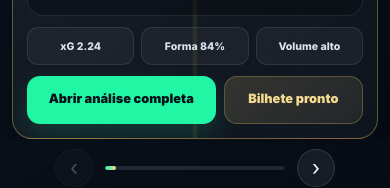
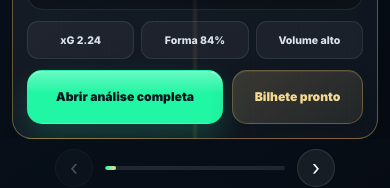
Before and after one commit to duqueroleta/DuqueSports-Codex, a React (Vite) app: page / in a window 390 px wide. Shown: the part 935-1123 px from the top of the page. Built offline with nearby package versions, Linux system fonts and the light colour scheme; no server answers.

Commit message:
style(mobile): refine match card action buttons

```diff
--- a/src/styles/mobile-match-slide.css
+++ b/src/styles/mobile-match-slide.css
@@ -302,36 +302,74 @@
 
   .mobile-match-actions-v2 {
     display: grid;
-    grid-template-columns: 1.15fr 0.85fr;
-    gap: 8px;
+    grid-template-columns: minmax(0, 1.2fr) minmax(0, 0.8fr);
+    gap: 9px;
     margin-top: auto;
   }
 
   .mobile-match-actions-v2 a {
+    position: relative;
     display: inline-flex;
     align-items: center;
     justify-content: center;
-    min-height: 48px;
-    padding: 0 10px;
-    border: 1px solid rgba(32, 246, 164, 0.34);
-    border-radius: 13px;
+    min-height: 54px;
+    overflow: hidden;
+    padding: 0 12px;
+    border: 1px solid rgba(32, 246, 164, 0.42);
+    border-radius: 15px;
     color: #07111c;
-    background: var(--color-neon);
-    box-shadow: 0 12px 26px rgba(32, 246, 164, 0.14);
-    font-size: 0.8rem;
+    background:
+      linear-gradient(180deg, rgba(255, 255, 255, 0.32), transparent 44%),
+      var(--color-neon);
+    box-shadow:
+      0 14px 30px rgba(32, 246, 164, 0.18),
+      inset 0 1px 0 rgba(255, 255, 255, 0.42);
+    font-size: 0.76rem;
     font-weight: 950;
-    line-height: 1.1;
+    line-height: 1.12;
     text-align: center;
     text-decoration: none;
+    transition:
+      transform 180ms ease,
+      border-color 180ms ease,
+      box-shadow 180ms ease;
+    touch-action: manipulation;
+  }
+
+  .mobile-match-actions-v2 a::after {
+    position: absolute;
+    inset: 0;
+    background: linear-gradient(100deg, transparent 0 38%, rgba(255, 255, 255, 0.28) 48%, transparent 60%);
+    content: "";
+    opacity: 0.55;
+    pointer-events: none;
+    transform: translateX(-72%);
+    transition: transform 240ms ease;
+  }
+
+  .mobile-match-actions-v2 a:hover,
+  .mobile-match-actions-v2 a:focus-visible {
+    transform: translateY(-1px);
+  }
+
+  .mobile-match-actions-v2 a:hover::after,
+  .mobile-match-actions-v2 a:focus-visible::after {
+    transform: translateX(72%);
   }
 
   .mobile-match-actions-v2 a:last-child {
-    border-color: rgba(217, 180, 91, 0.3);
+    border-color: rgba(217, 180, 91, 0.34);
     color: var(--color-gold-soft);
     background:
-      linear-gradient(145deg, rgba(217, 180, 91, 0.14), rgba(217, 180, 91, 0.06)),
+      linear-gradient(145deg, rgba(217, 180, 91, 0.16), rgba(217, 180, 91, 0.055)),
       rgba(255, 255, 255, 0.035);
-    box-shadow: none;
+    box-shadow:
+      inset 0 1px 0 rgba(255, 255, 255, 0.08),
+      0 12px 24px rgba(0, 0, 0, 0.16);
+  }
+
+  .mobile-match-actions-v2 a:last-child::after {
+    background: linear-gradient(100deg, transparent 0 40%, rgba(217, 180, 91, 0.18) 50%, transparent 62%);
   }
 }
 
```
